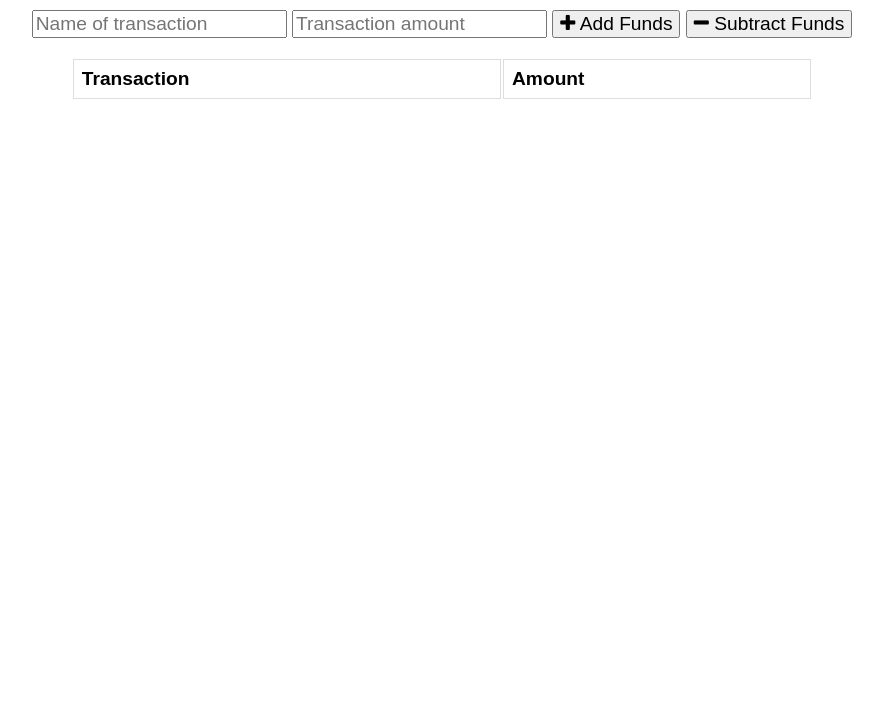
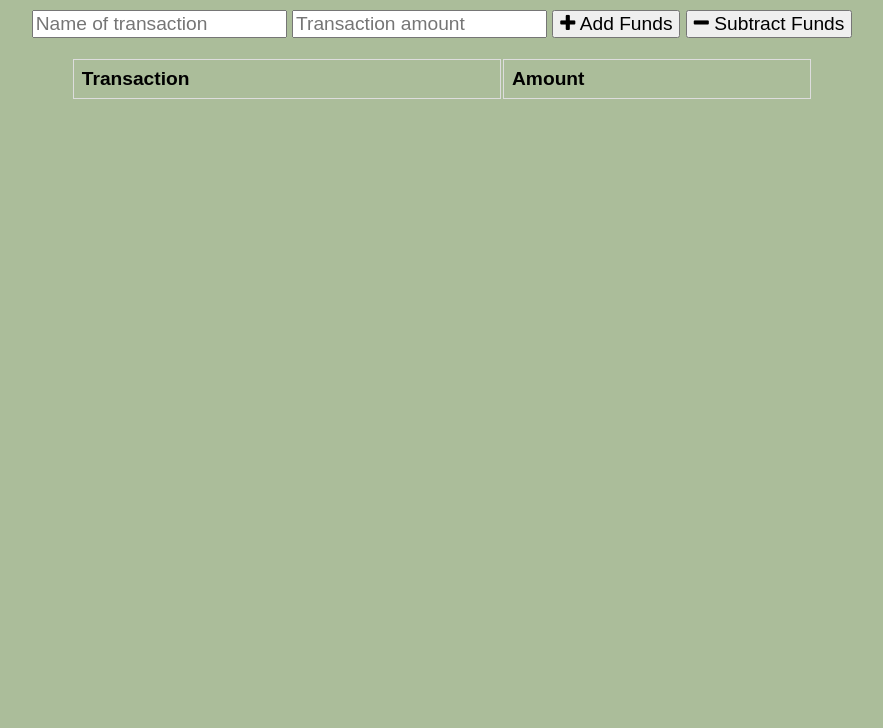
Before and after one commit to besharpe5/budget_tracker, a website: page public/index.html in a window 1280 px wide. Shown: the part 72-800 px from the top of the page, without its empty margins (198-1081 px from the left). Drawn offline with nearby package versions, Linux system fonts and the light colour scheme; no server answers.

```diff
--- a/public/css/styles.css
+++ b/public/css/styles.css
@@ -1,6 +1,7 @@
 body {
     font-size: 120%;
     font-family: Arial;
+    background-color: #abbd9a;
   }
 
   button, input {
```
Also changed, not shown: README.md.
